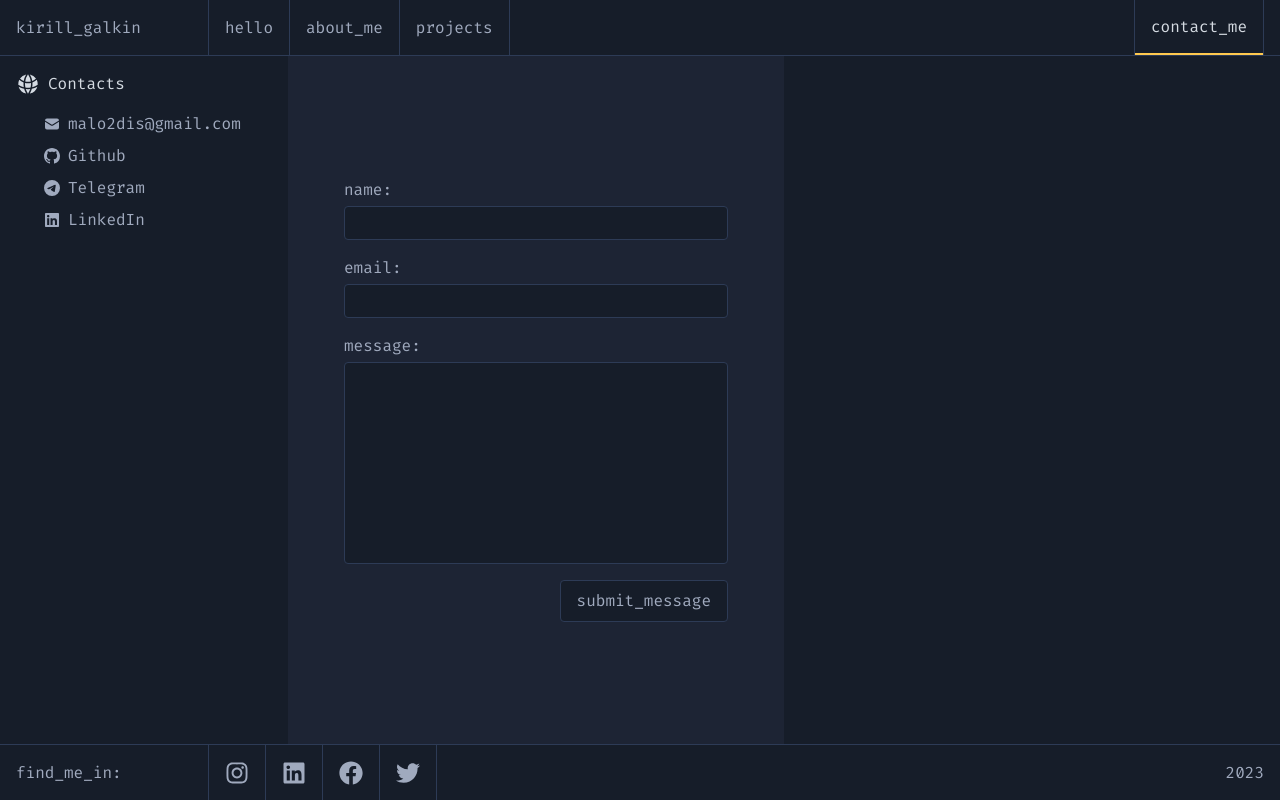
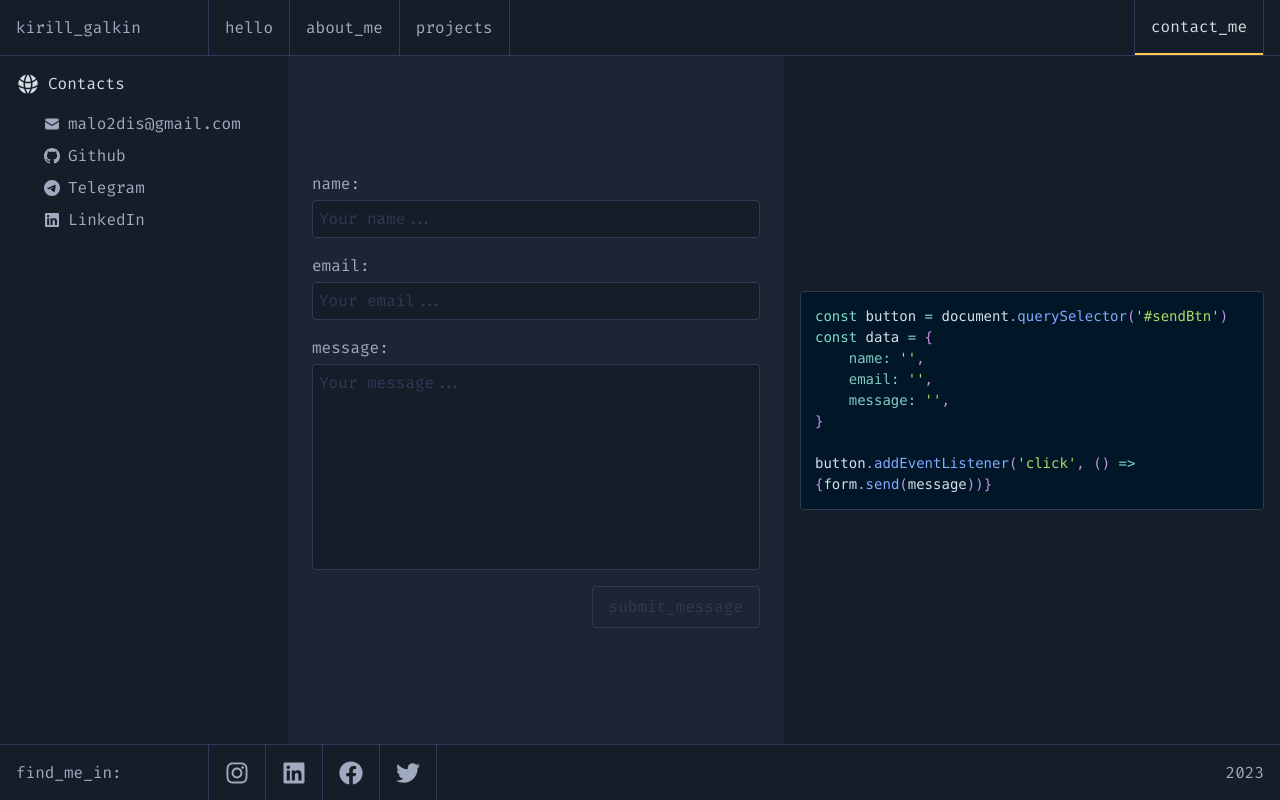
Before and after one commit to xmal0x/webdev-portfolio, a React (Create React App) app: page /contacts in a window 1280 px wide. Built offline with nearby package versions, Linux system fonts and the light colour scheme.

Commit message:
contacts page

```diff
--- a/package.json
+++ b/package.json
@@ -16,6 +16,7 @@
     "react-icons": "^4.11.0",
     "react-router-dom": "^6.16.0",
     "react-scripts": "5.0.1",
+    "react-syntax-highlighter": "^15.5.0",
     "typescript": "^4.4.2",
     "web-vitals": "^2.1.0",
     "yet-another-react-lightbox": "^3.12.2"
@@ -45,6 +46,7 @@
     ]
   },
   "devDependencies": {
+    "@types/react-syntax-highlighter": "^15.5.7",
     "autoprefixer": "^10.4.15",
     "postcss": "^8.4.30",
     "tailwindcss": "^3.3.3"
--- a/src/components/Contacts/CodeForm/CodeForm.tsx
+++ b/src/components/Contacts/CodeForm/CodeForm.tsx
@@ -1,5 +1,7 @@
 import {FormData} from "../../../types"
 import './styles.css'
+import {Prism as SyntaxHighlighter} from 'react-syntax-highlighter';
+import {nightOwl} from "react-syntax-highlighter/dist/cjs/styles/prism";
 
 export interface CodeFormProps {
     data: FormData
@@ -8,73 +10,31 @@ export interface CodeFormProps {
 //TODO make more easy
 const CodeForm = ({data}: CodeFormProps) => {
     return (
-        <div></div>
-        // <div className="flex flex-col p-4">
-        //     <p className="line">
-        //         <span className="line-number">1</span>
-        //         <span className="const">const</span>
-        //         button
-        //         <span className="equal">=</span>
-        //         document.querySelector
-        //         <span className="text-gray-text">(</span>
-        //         <span className="text-green">'#submit_message'</span>
-        //         <span className="text-gray-text">)</span>
-        //     </p>
-        //     <p className="line">
-        //         <span className="line-number">2</span>
-        //         <span className="const">const</span>
-        //         data
-        //         <span className="equal">=</span>
-        //         <span className="text-gray-text">{'{'}</span>
-        //     </p>
-        //     <p className="line">
-        //         <span className="line-number">3</span>
-        //         <span className="ml-6 mr-2 text-yellow">name:</span>
-        //         <span className="text-green">{"'" + data.name + "'" || "''"}</span>
-        //         <span className="text-gray-text">,</span>
-        //     </p>
-        //     <p className="line">
-        //         <span className="line-number">4</span>
-        //         <span className="ml-6 mr-2 text-yellow">email:</span>
-        //         <span className="text-green">{"'" + data.email + "'" || "''"}</span>
-        //         <span className="text-gray-text">,</span>
-        //     </p>
-        //     <p className="line">
-        //         <span className="line-number">5</span>
-        //         <span className="ml-6 mr-2 text-yellow">message:</span>
-        //         <span className="text-green">{"'" + data.message + "'" || "''"}</span>
-        //     </p>
-        //     <p className="line">
-        //         <span className="line-number">6</span>
-        //         <span className="ml-6 mr-2 text-yellow">date:</span>
-        //         <span className="text-green">{new Date().toLocaleDateString("en-EN")}</span>
-        //         <span className="text-gray-text">,</span>
-        //     </p>
-        //     <p className="line">
-        //         <span className="line-number">7</span>
-        //         <span className="text-gray-text">{'}'}</span>
-        //     </p>
-        //
-        //     <p className="line">
-        //         <span className="line-number">8</span>
-        //     </p>
-        //
-        //     <p className="line">
-        //         <span className="line-number">9</span>
-        //         button
-        //         <span className="text-yellow">.addEventListener</span>
-        //         <span className="text-gray-text">(</span>
-        //         <span className="text-green">'click'</span>
-        //         <span className="text-gray-text mr-2">,</span>
-        //         <span className="text-yellow mr-2 whitespace-nowrap">{'() =>'}</span>
-        //         form
-        //         <span className="text-yellow">.send</span>
-        //         <span className="text-gray-text">(</span>
-        //         data
-        //         <span className="text-gray-text">)</span>
-        //         <span className="text-gray-text">)</span>
-        //     </p>
-        // </div>
+
+        <div
+            className="bg-second-dark-bg rounded border border-secondary-gray overflow-auto text-yellow w-full md:text-sm text-xs">
+            <SyntaxHighlighter
+                language="javascript"
+                style={nightOwl}
+                // showLineNumbers={true}
+                // wrapLongLines={true}
+                wrapLines={true}
+                customStyle={{margin: 0}}
+                lineProps={{style: {wordBreak: 'break-word', whiteSpace: 'break-spaces'}}}
+                // customStyle={{
+                //     backgroundColor: '#161D29',
+                // }}
+            >
+                {`const button = document.querySelector('#sendBtn')
+const data = {
+    name: '${data.name}',
+    email: '${data.email}',
+    message: '${data.message}',
+}
+
+button.addEventListener('click', () => {form.send(message))}`}
+            </SyntaxHighlighter>
+        </div>
     )
 }
 
--- a/src/components/Contacts/ContactForm/ContactForm.tsx
+++ b/src/components/Contacts/ContactForm/ContactForm.tsx
@@ -3,6 +3,8 @@ import './styles.css'
 import {ContactFormProps, FormData} from "../../../types";
 
 const ContactForm = ({onSubmit, onChange}: ContactFormProps) => {
+    const [sended, setSended] = useState(false)
+
     const [formData, setFormData] = useState<FormData>({
         name: '',
         email: '',
@@ -20,10 +22,39 @@ const ContactForm = ({onSubmit, onChange}: ContactFormProps) => {
 
     const handleSubmit = (e: FormEvent) => {
         e.preventDefault()
-        onSubmit(e)
+        setFormData(prevState => ({...prevState, date: new Date().toLocaleDateString("en-EN")}))
+
+        setSended(true)
+        onSubmit()
+        setFormData({
+            name: '',
+            email: '',
+            message: '',
+            date: ''
+        })
+    }
+
+    const handleSendNewMessage = () => {
+        setSended(false)
+    }
+
+    const isDataValid = () => {
+        return formData.message.length > 0 && formData.email.length > 3 && formData.name.length > 0
     }
 
     return (
+        <>
+            {
+                sended
+                    ? (
+                        <div className="flex flex-col w-full gap-4 items-center">
+                            <h4 className="text-2xl text-white">Thank you!</h4>
+                            <p className="max-w-sm text-center mb-6">Your message has been sent. I will respond to you
+                                shortly.</p>
+                            <button className="button" onClick={handleSendNewMessage}>send_new_message</button>
+                        </div>
+                    )
+                    : (
                         <form onSubmit={handleSubmit} className="form">
                             <label className="label">
                                 name:
@@ -32,20 +63,42 @@ const ContactForm = ({onSubmit, onChange}: ContactFormProps) => {
                                     type="text"
                                     className="input"
                                     value={formData.name}
-                    onChange={handleChange}/>
+                                    onChange={handleChange}
+                                    placeholder="Your name..."
+                                />
                             </label>
                             <label className="label">
                                 email:
-                <input name="email" type="email" className="input" value={formData.email} onChange={handleChange}/>
+                                <input
+                                    name="email"
+                                    type="email"
+                                    className="input"
+                                    value={formData.email}
+                                    onChange={handleChange}
+                                    placeholder="Your email..."
+                                />
                             </label>
                             <label className="label">
                                 message:
-                <textarea name="message" className="input resize-none" rows={8} value={formData.message}
-                          onChange={handleChange}/>
+                                <textarea
+                                    name="message"
+                                    className="input resize-none"
+                                    rows={8}
+                                    value={formData.message}
+                                    onChange={handleChange}
+                                    placeholder="Your message..."
+                                />
                             </label>
 
-            <button type="submit" className="submit">submit_message</button>
+                            <button type="submit" className={`button self-end ${!isDataValid() ? 'disabled' : ''}`}
+                                    disabled={!isDataValid()}>submit_message
+                            </button>
                         </form>
+                    )
+            }
+        </>
+
+
     )
 }
 
--- a/src/components/Contacts/ContactForm/styles.css
+++ b/src/components/Contacts/ContactForm/styles.css
@@ -1,5 +1,5 @@
 .form {
-    @apply flex flex-col w-fit
+    @apply flex flex-col w-full max-w-md
 }
 
 .label {
@@ -7,11 +7,16 @@
 }
 
 .input {
-    @apply w-96 outline-none p-1 bg-second-dark-bg border text-white-text
+    @apply w-full outline-none p-1.5 bg-second-dark-bg border text-white-text
     border-secondary-gray rounded focus:border-gray-text focus:shadow focus:shadow-secondary-gray
+    placeholder:text-secondary-gray
 }
 
-.submit {
-    @apply w-fit py-2 px-4 border border-secondary-gray rounded self-end bg-second-dark-bg
-    hover:text-white hover:bg-secondary-gray hover:shadow
+.button {
+    @apply w-fit py-2 px-4 border border-secondary-gray rounded bg-main-dark-bg
+    hover:text-white hover:bg-second-dark-bg hover:shadow transition-colors duration-200
 }
+
+.disabled {
+    @apply cursor-not-allowed text-secondary-gray
+}
--- a/src/pages/Contacts.tsx
+++ b/src/pages/Contacts.tsx
@@ -1,4 +1,4 @@
-import React, {FormEvent, useState} from "react";
+import React, {useState} from "react";
 import {CodeForm, ContactForm, Sidebar} from "../components";
 import {HiGlobeAlt} from "react-icons/hi2";
 import {contacts} from "../constants";
@@ -13,12 +13,13 @@ const Contacts = () => {
         email: ''
     })
 
-    const handleSubmit = (e: FormEvent) => {
+    const handleSubmit = () => {
+        console.log(formData)
+
 
     }
 
     const handleFormDataChange = (data: FormData) => {
-        console.log(data)
         setFormData(data)
     }
 
@@ -39,12 +40,11 @@ const Contacts = () => {
                         ))}
                     </ul>
                 </Sidebar>
-
                 <div className="flex-1 flex items-center justify-center p-4">
                     <ContactForm onSubmit={handleSubmit} onChange={handleFormDataChange}/>
                 </div>
 
-                <div className="bg-second-dark-bg flex-1 flex items-center justify-center p-4">
+                <div className="bg-second-dark-bg flex-1 lg:flex hidden items-center justify-center p-4">
                     <CodeForm data={formData}/>
                 </div>
             </div>
--- a/src/types.ts
+++ b/src/types.ts
@@ -1,4 +1,4 @@
-import React, {FormEvent} from "react";
+import React from "react";
 import {Image} from "react-grid-gallery";
 
 export interface NavButtonProps {
@@ -56,7 +56,7 @@ export interface Link {
 }
 
 export interface ContactFormProps {
-    onSubmit: (e: FormEvent) => void
+    onSubmit: () => void
     onChange: (data: FormData) => void
 }
 
```
Also changed, not shown: 2 other files (tests, documents, lock files or other folders). Lines whose indentation alone changed are shown as unchanged.
